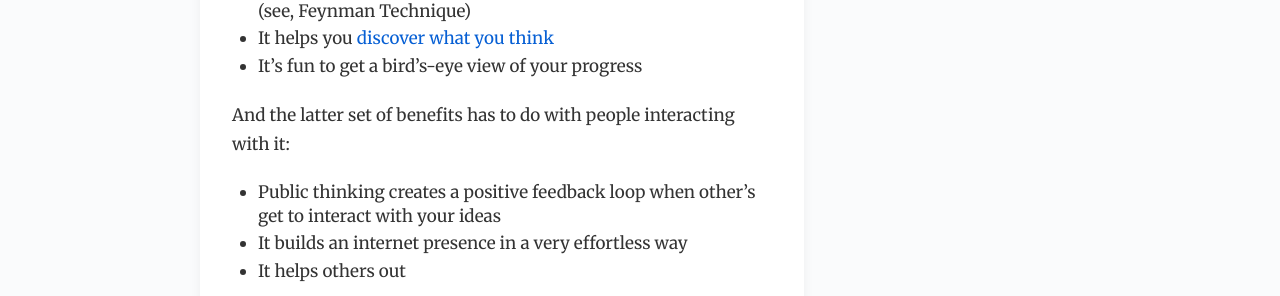
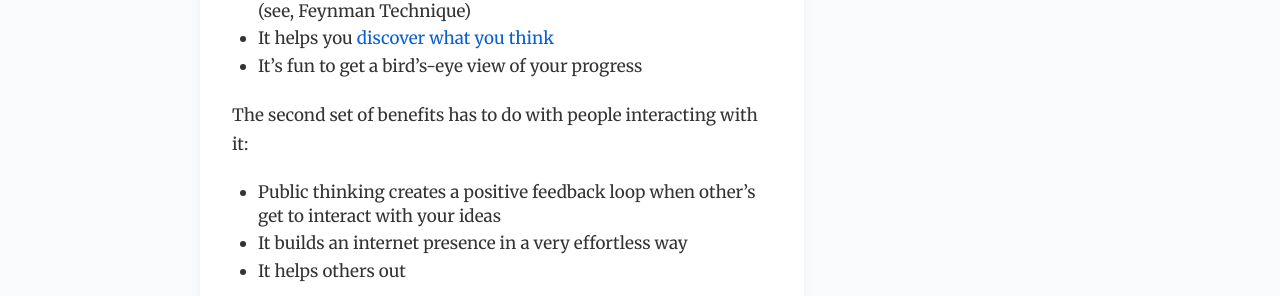
Before and after one commit to gdbroman/broman.blog, a Jekyll site: the page built from _posts/2020/2020-09-18-learn-in-public.md, in a window 1280 px wide. Shown: the part 1351-1647 px from the top of the page. Built offline with Jekyll 4.4.1, drawn with Linux system fonts in a browser that asks for light colours.

Commit message:
revision

```diff
--- a/_posts/2020/2020-09-18-learn-in-public.md
+++ b/_posts/2020/2020-09-18-learn-in-public.md
@@ -23,7 +23,7 @@ The first set of benefits is independent of whether other's ever find your stuff
 - It helps you [discover what you think](https://broman.blog/know-what-you-believe){:target="blank"}
 - It's fun to get a bird's-eye view of your progress
 
-And the latter set of benefits has to do with people interacting with it:
+The second set of benefits has to do with people interacting with it:
 
 - Public thinking creates a positive feedback loop when other's get to interact with your ideas
 - It builds an internet presence in a very effortless way
```
